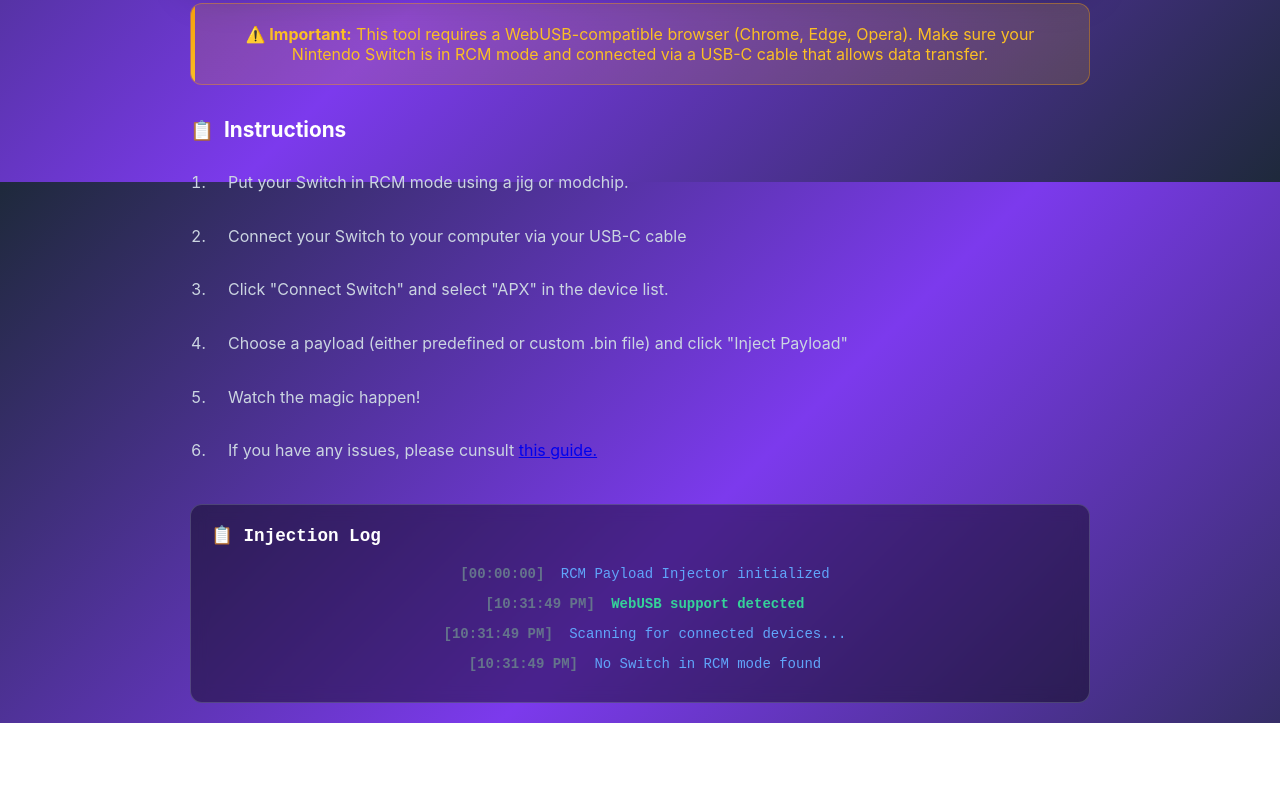
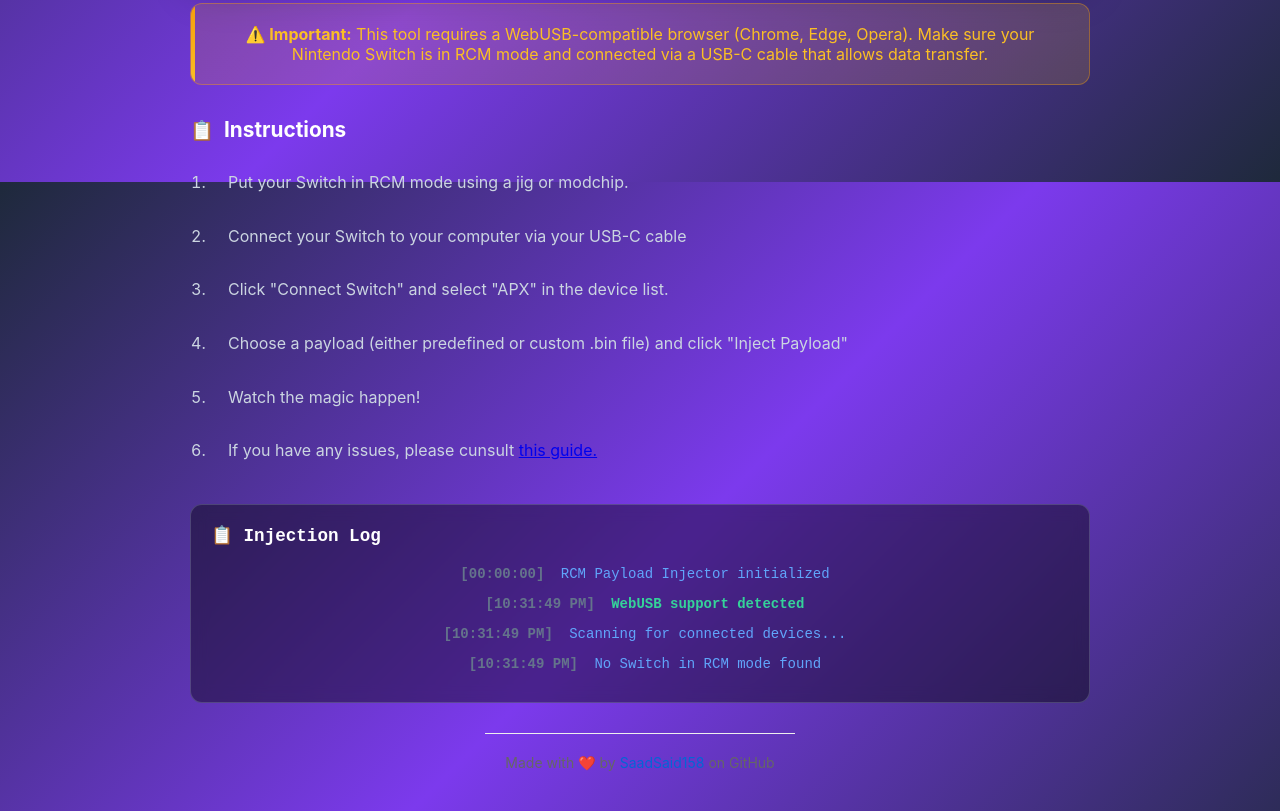
Before and after one commit to SaadSaid158/fusee-web-injector, a plain HTML site: page index.html in a window 1280 px wide. Shown: the part 1418-2229 px from the top of the page. Before the commit the page ends 2141 px from the top, so only its background shows below. Drawn offline with Linux system fonts and the light colour scheme.

Commit message:
Update index.html

```diff
--- a/index.html
+++ b/index.html
@@ -1211,5 +1211,15 @@
         createFloatingElements();
         checkWebUSBSupport();
     </script>
+    <footer style="
+    text-align: center;
+    padding: 20px;
+    margin-top: 30px;
+    font-size: 14px;
+    color: #666;
+    border-top: 1px solid #eee;
+">
+    Made with ❤️ by <a href="https://github.com/SaadSaid158" target="_blank" style="color: #0366d6; text-decoration: none;">SaadSaid158</a> on GitHub
+</footer>
 </body>
 </html>
```
